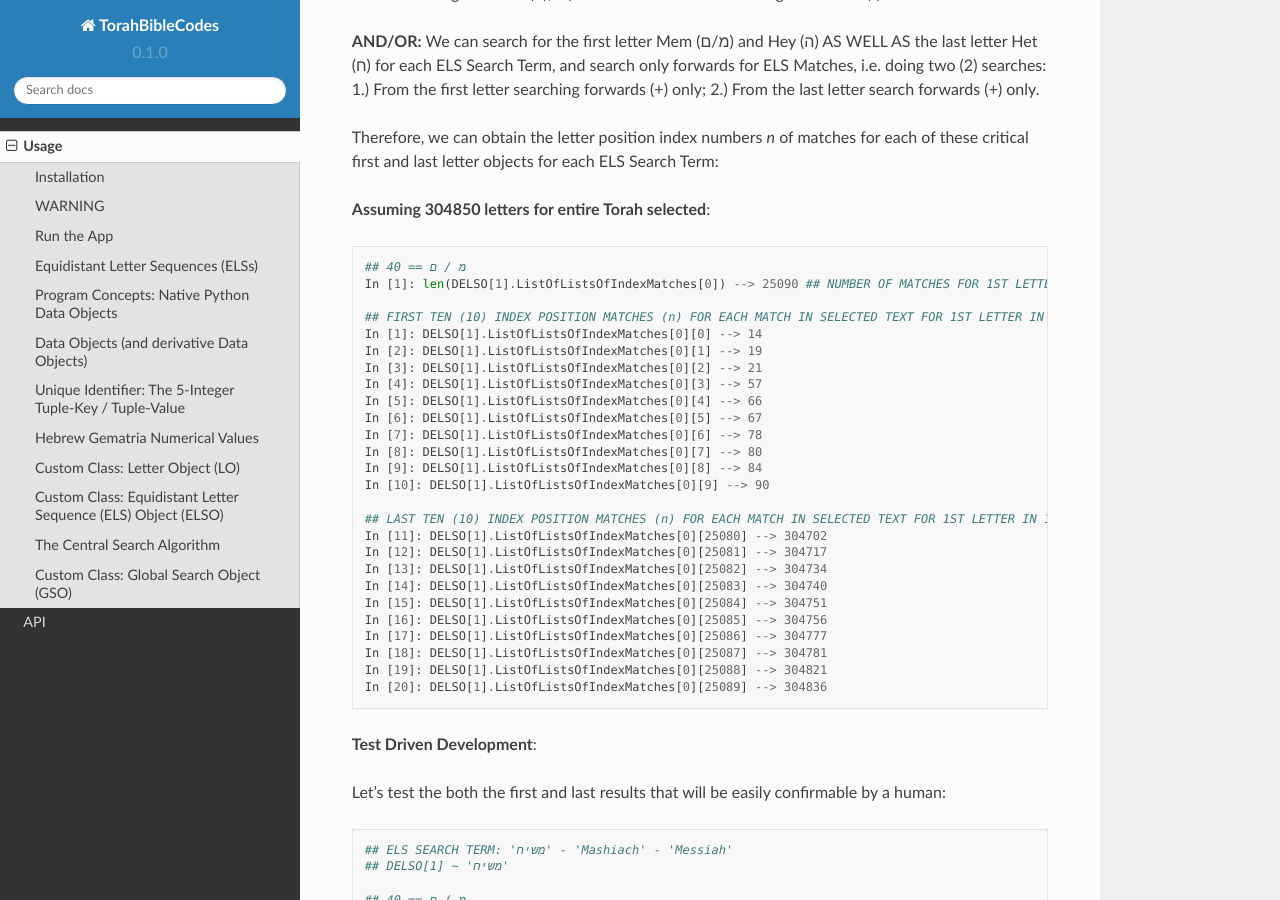
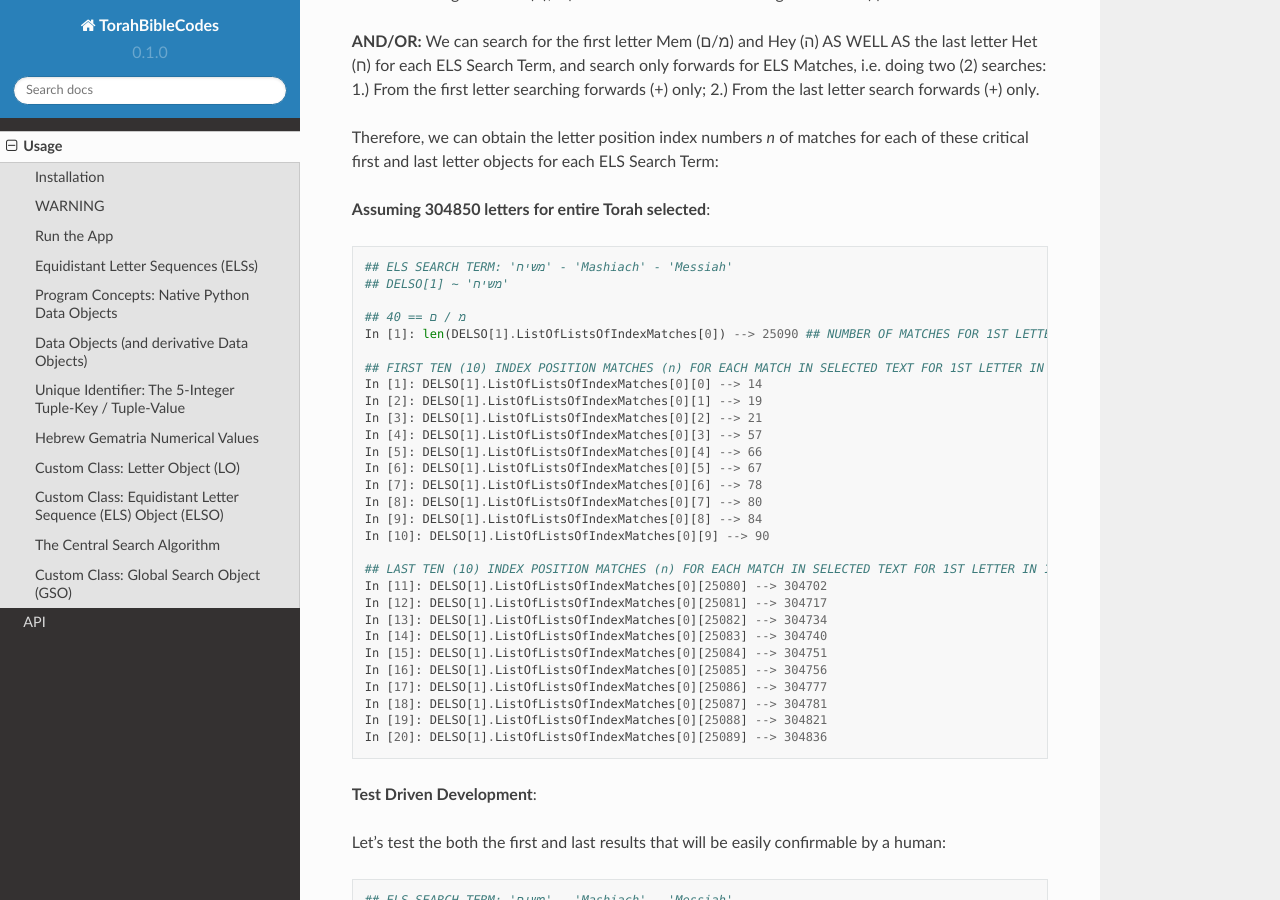
Before and after one commit to TorahBibleCodes/TorahBibleCodes_Sphinx, a Sphinx documentation site: the page built from docs/source/usage.rst, in a window 1280 px wide and 900 px high, scrolled down 12465 px. Built offline with Sphinx 7.4.7 and the Read the Docs theme 2.0.0, drawn with Linux system fonts in a browser that asks for light colours.

Commit message:
Update usage.rst

```diff
--- a/docs/source/usage.rst
+++ b/docs/source/usage.rst
@@ -558,6 +558,9 @@ Therefore, we can obtain the letter position index numbers *n* of matches for ea
 
 **Assuming 304850 letters for entire Torah selected**::
 
+   ## ELS SEARCH TERM: 'משיח' - 'Mashiach' - 'Messiah'
+   ## DELSO[1] ~ 'משיח'
+
    ## 40 == מ / ם
    In [1]: len(DELSO[1].ListOfListsOfIndexMatches[0]) --> 25090 ## NUMBER OF MATCHES FOR 1ST LETTER IN 1ST ELS SEARCH TERM
 
```
